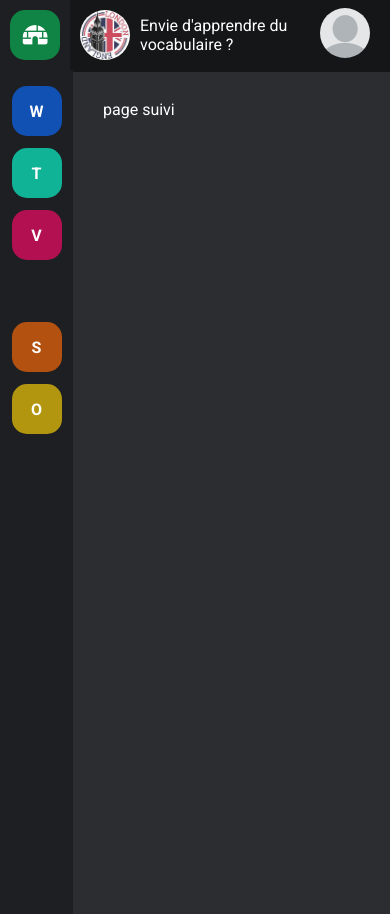
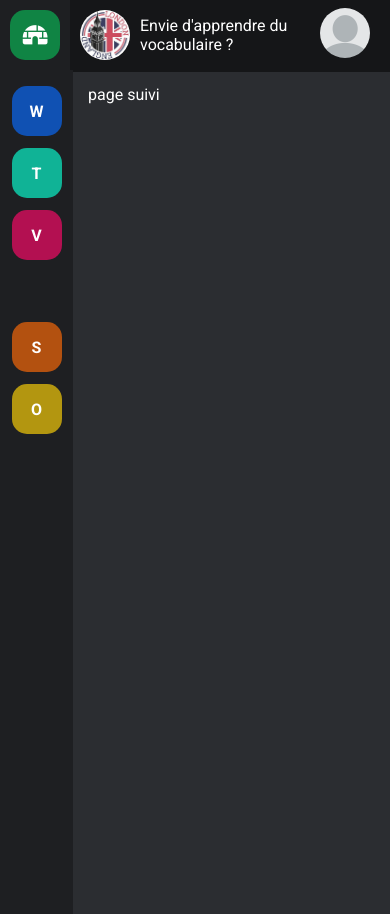
Before and after one commit to krommmm/learnEnglishWords, a React (Create React App) app: page /suivi in a window 390 px wide. Built offline with nearby package versions, Linux system fonts and the light colour scheme.

Commit message:
media queries

```diff
--- a/src/assets/css/index.css
+++ b/src/assets/css/index.css
@@ -6,3 +6,4 @@
 @import "./home.css";
 @import "./modals.css";
 @import "./category.css";
+@import "./mediaQueries.css";
--- /dev/null
+++ b/src/assets/css/mediaQueries.css
@@ -0,0 +1,24 @@
+@media screen and (max-width:964px) {
+    body .flashCards__left {
+        display: none;
+    }
+
+    body .flashCards__right {
+        width: 100%;
+    }
+    body nav{
+
+    }
+}
+
+@media screen and (max-width:700px) {
+
+    .home,
+    .options,
+    .suivi,
+    .verbe,
+    .times,
+    .words {
+        padding: 15px;
+    }
+}
```
